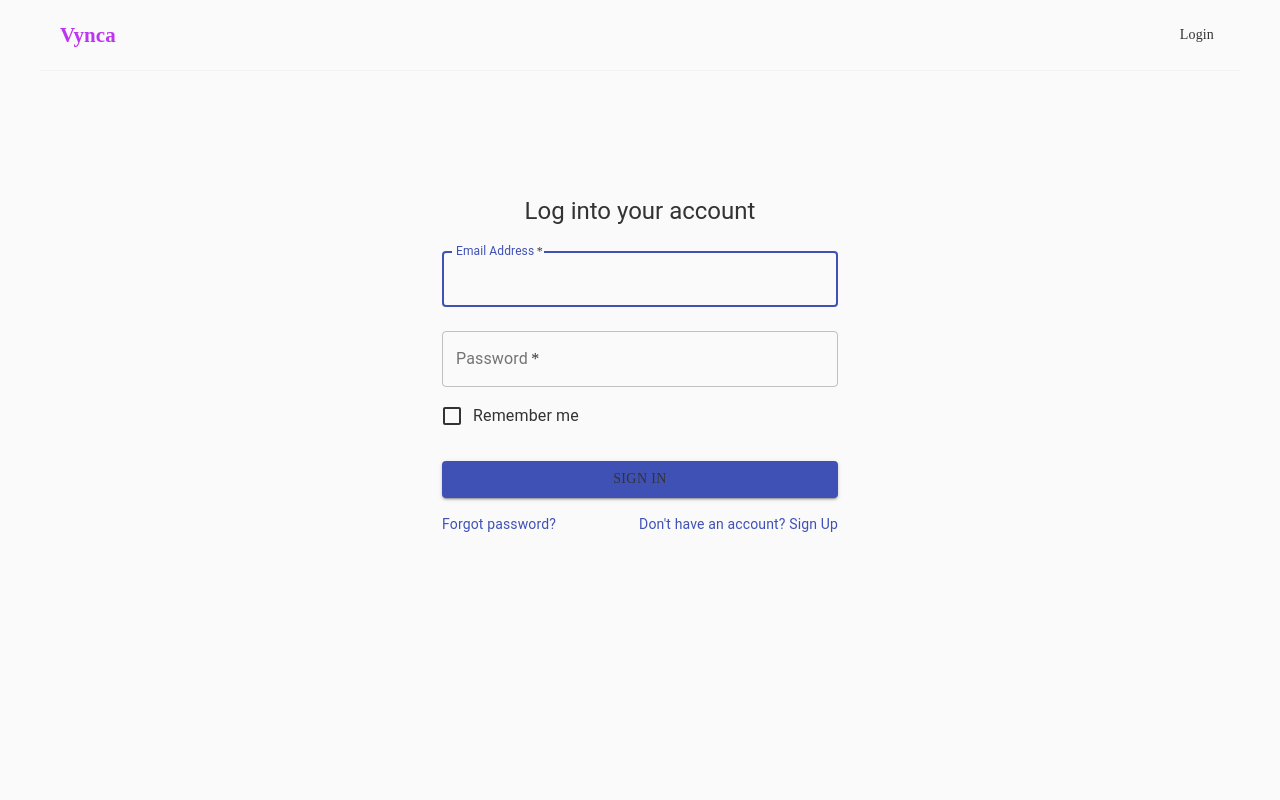
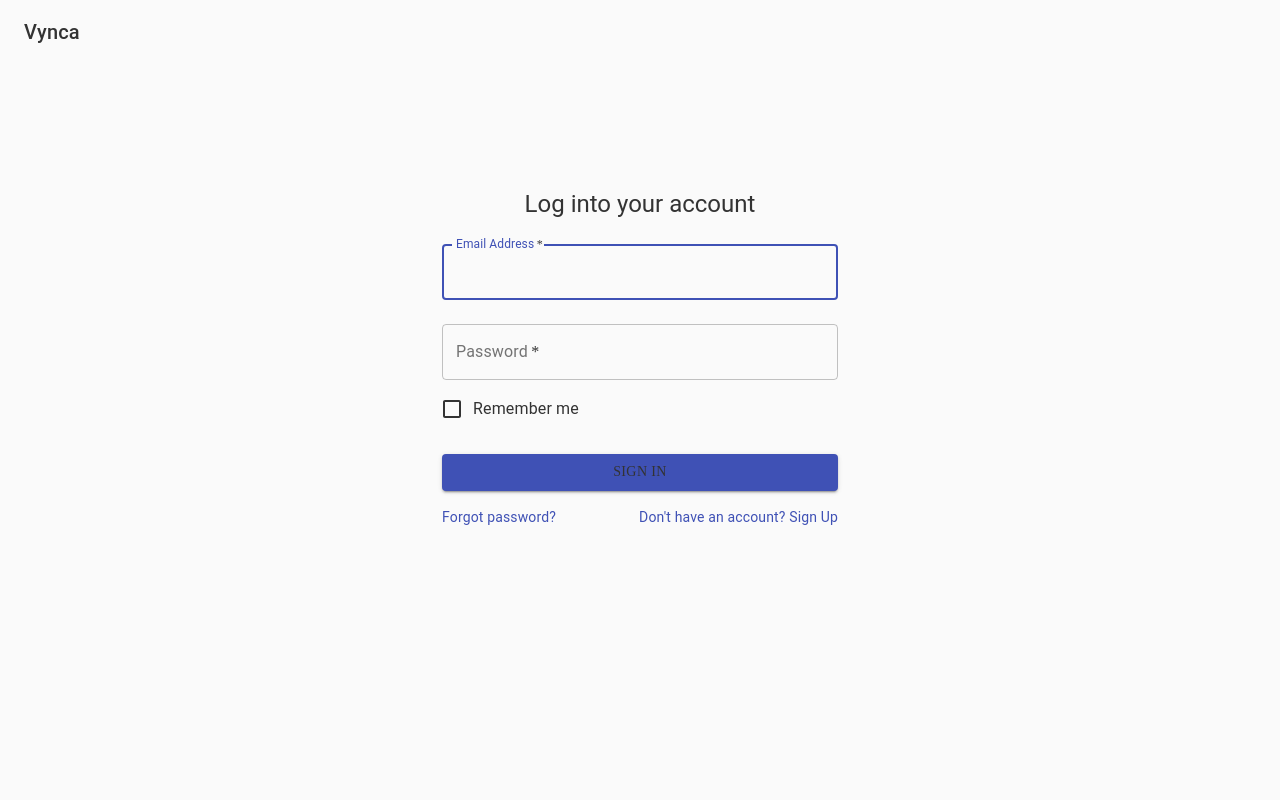
Before and after one commit to chengr4/fake-org-website, a React (Create React App) app: page /login in a window 1280 px wide. Shown: the top 800 px of the page. Built offline with nearby package versions, Linux system fonts and the light colour scheme.

Commit message:
finish navbar

```diff
--- a/src/views/Navbar.js
+++ b/src/views/Navbar.js
@@ -1,13 +1,33 @@
-import { Link } from 'react-router-dom';
-const Navbar = () => {
+import React from 'react';
+import { makeStyles } from '@material-ui/core/styles';
+import { Link } from "react-router-dom";
+import AppBar from '@material-ui/core/AppBar';
+import Toolbar from '@material-ui/core/Toolbar';
+import Typography from '@material-ui/core/Typography';
+import Button from '@material-ui/core/Button';
+
+const useStyles = makeStyles((theme) => ({
+  appbar: {
+
+  },
+  title: {
+    flexGrow: 1,
+  },
+}));
+
+const Navbar = ({path}) => {
+  const classes = useStyles();
+
   return (
-    <nav className="navbar">
-      <h1>Vynca</h1>
-      <div className="links">
-        <Link to="/login">Login</Link>
-      </div>
-    </nav>
+    <AppBar position="static" className={classes.appbar} color="transparent" elevation={0}>
+        <Toolbar>
+          <Typography variant="h6" className={classes.title}>
+            Vynca
+          </Typography>
+          <Button component={Link} to={"/"+path} color="secondary">{path}</Button>
+        </Toolbar>
+      </AppBar>
   );
-}
+};
 
 export default Navbar;
```
